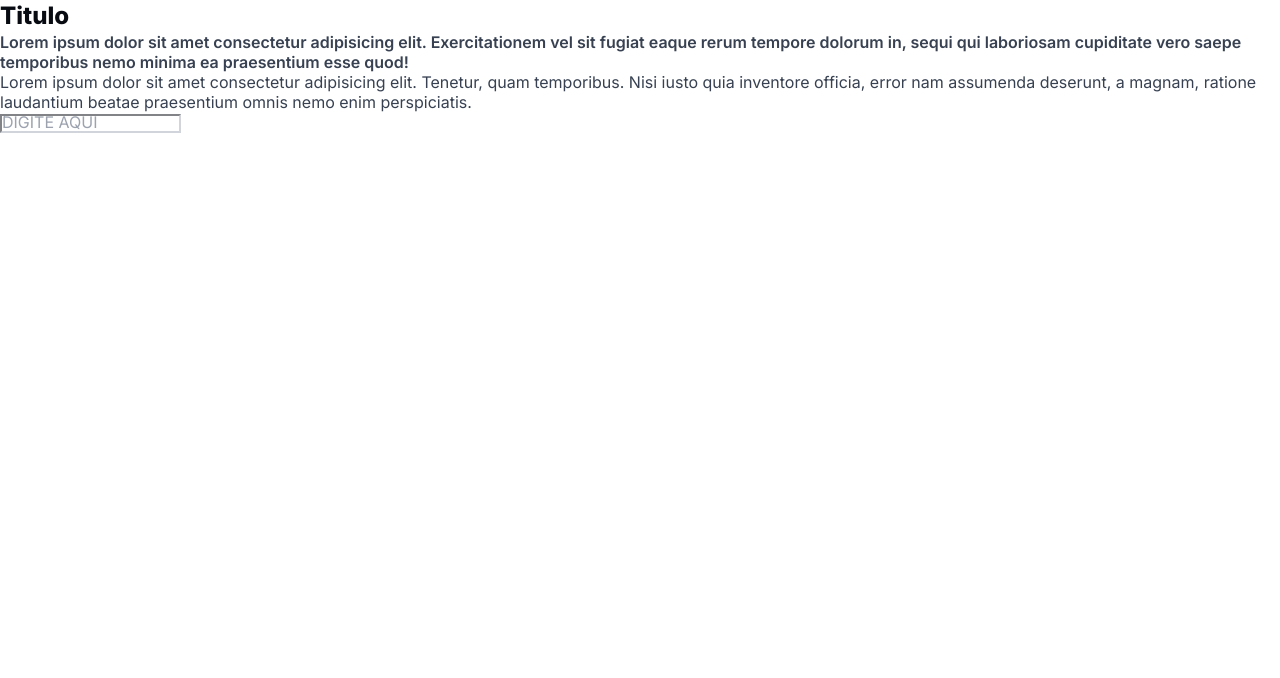
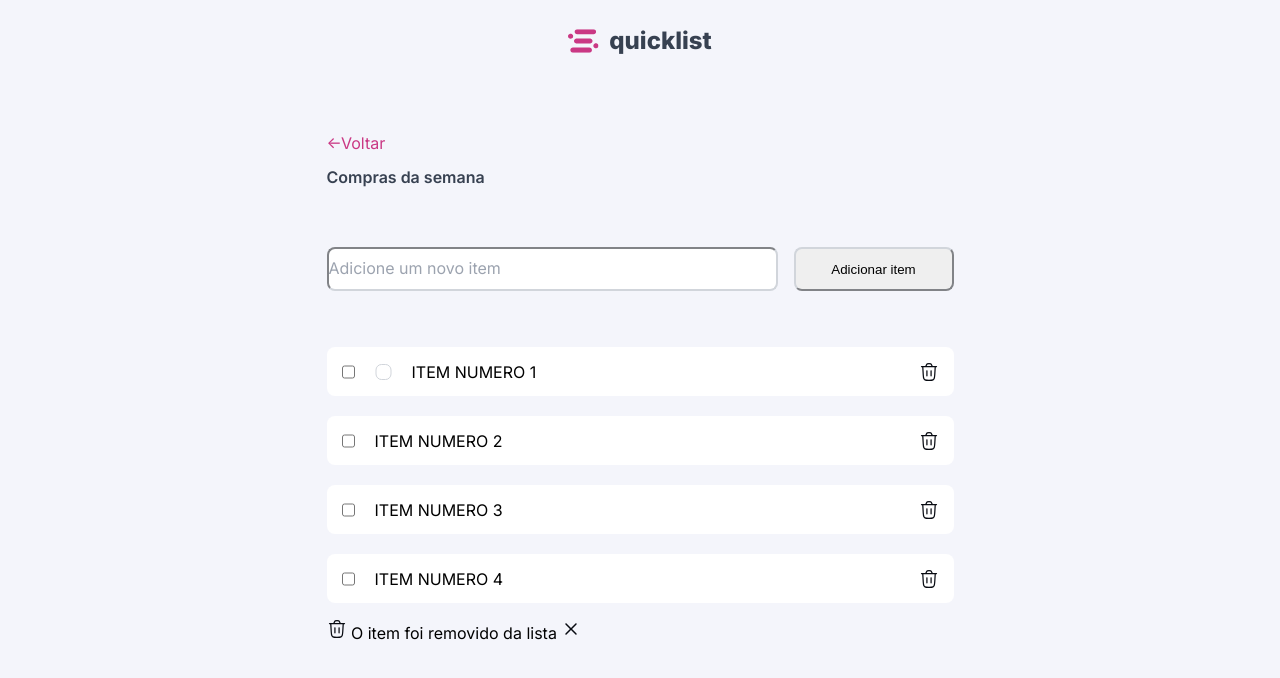
Before and after one commit to GuiibScripts/Lista-de-Compras, a plain HTML site: page index.html in a window 1280 px wide. Drawn offline with Linux system fonts and the light colour scheme.

Commit message:
Iniciando Checkbox Lista

```diff
--- /dev/null
+++ b/form.css
@@ -0,0 +1,37 @@
+.itens-adicionado {
+    display: flex;
+    flex-direction: column;
+    gap: 20px;
+
+
+    & .item {
+        background-color: var(--bg-color-secondary);
+        border-radius: 8px;
+        height: 49px;
+        padding: 15px;
+        display: flex;
+        align-items: center;
+        justify-content: space-between;
+
+        & label  {
+            display: flex;
+            gap: 20px;
+        }
+
+    }
+}
+
+.item:hover {
+    & label img {
+        content: url('./assets/icons/checkbox-hover.svg'); /* Imagem de hover */
+    }
+}
+
+
+
+
+
+
+input[type="checkbox"] {
+    /* display: none; */
+}
--- a/global.css
+++ b/global.css
@@ -2,6 +2,7 @@
     margin: 0;
     padding: 0;
     border-color: var(--border-primary);
+    box-sizing: border-box;
 
     &:hover {
         border-color: var(--border-hover);
--- a/header.css
+++ b/header.css
@@ -0,0 +1,145 @@
+body {
+    background-color: var(--bg-color-primary);
+}
+
+header {
+    max-width: 1366px;
+    width: 100%;
+    display: flex;
+    margin: auto;
+    padding-top: 25px;
+}
+
+.container {
+    display: flex;
+    flex-direction: column;
+    width: 100%;
+    max-width: 1366px;
+    align-items: center;
+    justify-content: center;
+    margin: auto;
+}
+
+header {
+    max-width: 1366px;
+    width: 100%;
+    display: flex;
+    margin: auto;
+    padding-top: 25px;
+}
+
+.container {
+    display: flex;
+    flex-direction: column;
+    width: 100%;
+    max-width: 1366px;
+    align-items: center;
+    justify-content: center;
+    margin: auto;
+}
+
+.container-list {
+    display: flex;
+    flex-direction: column;
+    gap: 1rem;
+    width: 100%;
+    max-width: 627px;
+}
+
+.add-item {
+    display: grid;
+    grid-template-columns: 451px 1fr;
+    gap: 1rem;
+    max-height: none;
+}
+
+.add-item input,
+.add-item button {
+    border-radius: 8px;
+    height: 44px;
+}
+
+@media (max-width: 390px) {
+    #home {
+        display: none;
+    }
+
+    header {
+        display: flex;
+        flex-direction: column;
+        width: 100%;
+        max-width: 390px;
+        padding-top: 78px;
+    }
+
+    .container {
+        width: calc(100% - 64px);
+        max-width: 390px;
+        padding-inline: 32px;
+        margin: auto;
+    }
+
+    .container-list {
+        width: 100%;
+        max-width: 100%;
+    }
+
+    .add-item {
+        display: flex;
+        flex-direction: column;
+        gap: 1rem;
+        width: 100%;
+    }
+
+    .add-item input,
+    .add-item button {
+        width: 100%;
+        margin-bottom: 10px;
+    }
+}
+
+
+.container {
+    display: flex;
+    flex-direction: column;
+    width: 1366px;
+    align-items: center;
+    justify-content: center;
+    margin: auto;
+
+    & .title {
+        display: flex;
+        gap: 10px;
+        padding-bottom: 62px;
+
+        & h1 {
+            color: var(--text-color-secondary);
+        }
+
+    }
+
+    & .container-list {
+        display: flex;
+        flex-direction: column;
+        gap: 1rem;
+        width: 627px;
+
+        & h2 {
+            margin-bottom: 44px;
+        }
+
+        & button {
+            margin-bottom: 40px;
+        }
+
+    }
+
+}
+
+
+#home {
+    margin-bottom: 1rem;
+}
+.hidden {
+    /* display: none; */
+}
--- a/index.css
+++ b/index.css
@@ -1,2 +1,3 @@
 @import url(global.css);
 @import url(header.css);
+@import url(form.css);
--- a/index.html
+++ b/index.html
@@ -13,12 +13,79 @@
 
 </head>
 <body>
-    <h1>Titulo</h1>
-    <h2>Lorem ipsum dolor sit amet consectetur adipisicing elit. Exercitationem vel sit fugiat eaque rerum tempore dolorum in, sequi qui laboriosam cupiditate vero saepe temporibus nemo minima ea praesentium esse quod!</h2>
-    <p>Lorem ipsum dolor sit amet consectetur adipisicing elit. Tenetur, quam temporibus. Nisi iusto quia inventore officia, error nam assumenda deserunt, a magnam, ratione laudantium beatae praesentium omnis nemo enim perspiciatis.</p>
+
+    <header id="main">
+        <div class="container">
+            <div class="title" id="home">
+                <img src="./assets/logo.svg" alt="">
+                <h1>quicklist</h1>
+            </div>
+
+
+
+            <div class="container-list">
+
+                <a href="#" class="return">
+                    <-Voltar
+                </a>
+
+                <h2>Compras da semana</h2>
+
+                <div class="add-item">
+                    <input type="text" name="adicionar" placeholder="Adicione um novo item">
+                    <button>Adicionar item</button>
+                </div>
+
+                <form action="#" class="itens-adicionado hidden">
+                    <div class="item">
+                        <label>
+                            <input type="checkbox" id="item-1">
+                            <img src="./assets/icons/checkbox.svg" alt="Checkbox">
+                            <span>ITEM NUMERO 1</span>
+                        </label>
+                        <img src="./assets/icons/lixeira.svg" alt="Excluir ITEM NUMERO 1">
+                    </div>
+
+                    <div class="item">
+                        <label>
+                            <input type="checkbox" id="item2">
+                            ITEM NUMERO 2
+                        </label>
+                        <img src="./assets/icons/lixeira.svg" alt="Excluir ITEM NUMERO 2">
+                    </div>
+
+                    <div class="item">
+                        <label>
+                            <input type="checkbox" id="item3">
+                            ITEM NUMERO 3
+                        </label>
+                        <img src="./assets/icons/lixeira.svg" alt="Excluir ITEM NUMERO 3">
+                    </div>
+
+                    <div class="item">
+                        <label>
+                            <input type="checkbox" id="item4">
+                            ITEM NUMERO 4
+                        </label>
+                        <img src="./assets/icons/lixeira.svg" alt="Excluir ITEM NUMERO 4">
+                    </div>
+                </form>
+
+
+                <div class="alert">
+                    <img src="./assets/icons/alert.svg" alt="">
+                        <span>O item foi removido da lista</span>
+                        <img src="./assets/icons/close.svg" alt="">
+                    </img>
+                </div>
+            </div>
+        </div>
+
+
+
+    </header>
 
     <script src="script.js"></script>
 
-    <input type="text" placeholder="DIGITE AQUI">
 </body>
 </html>
```
Also changed, not shown: assets/icons/checkbox-hover.svg (added), assets/icons/checkbox.svg (added), assets/logo.svg (added), 1 other file.
